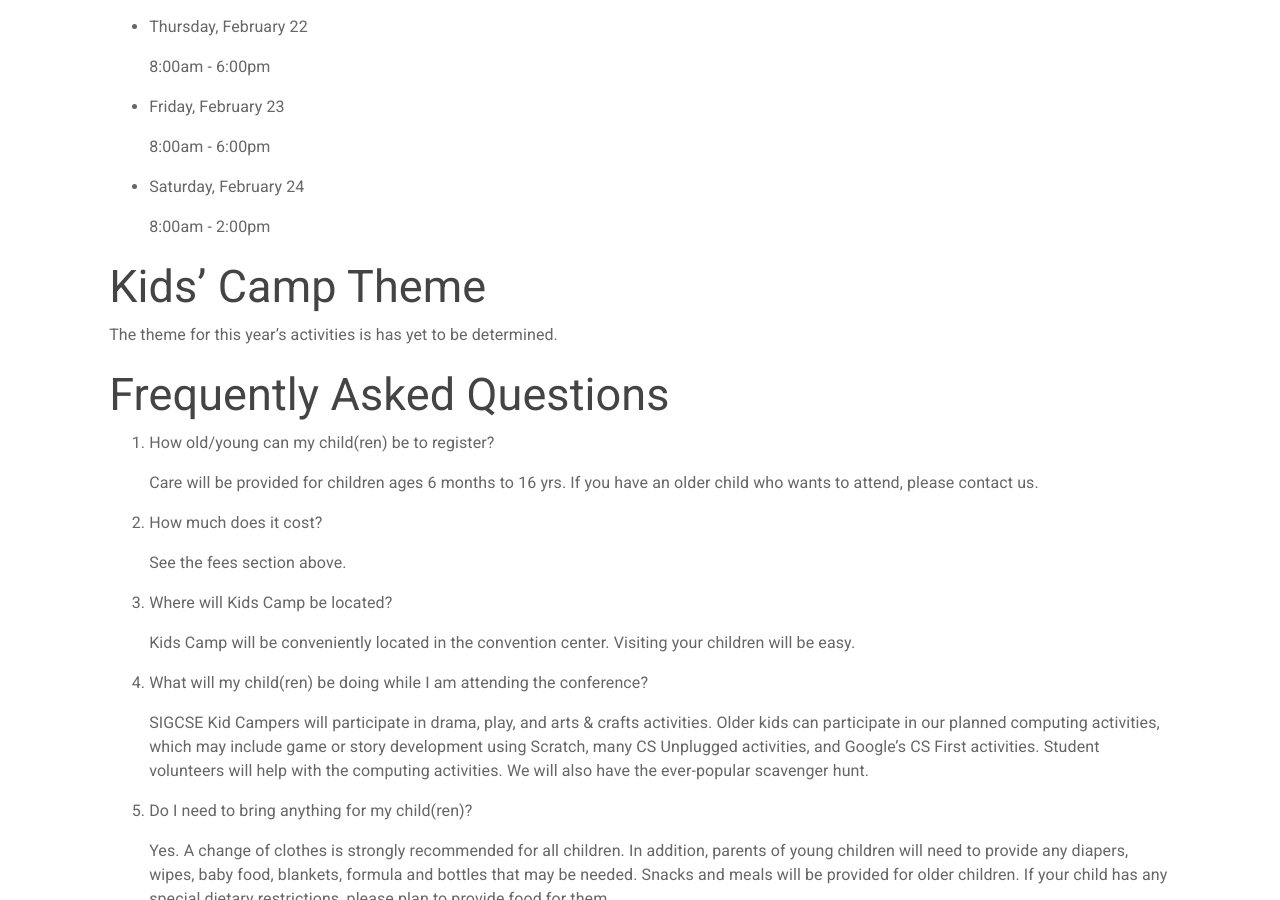
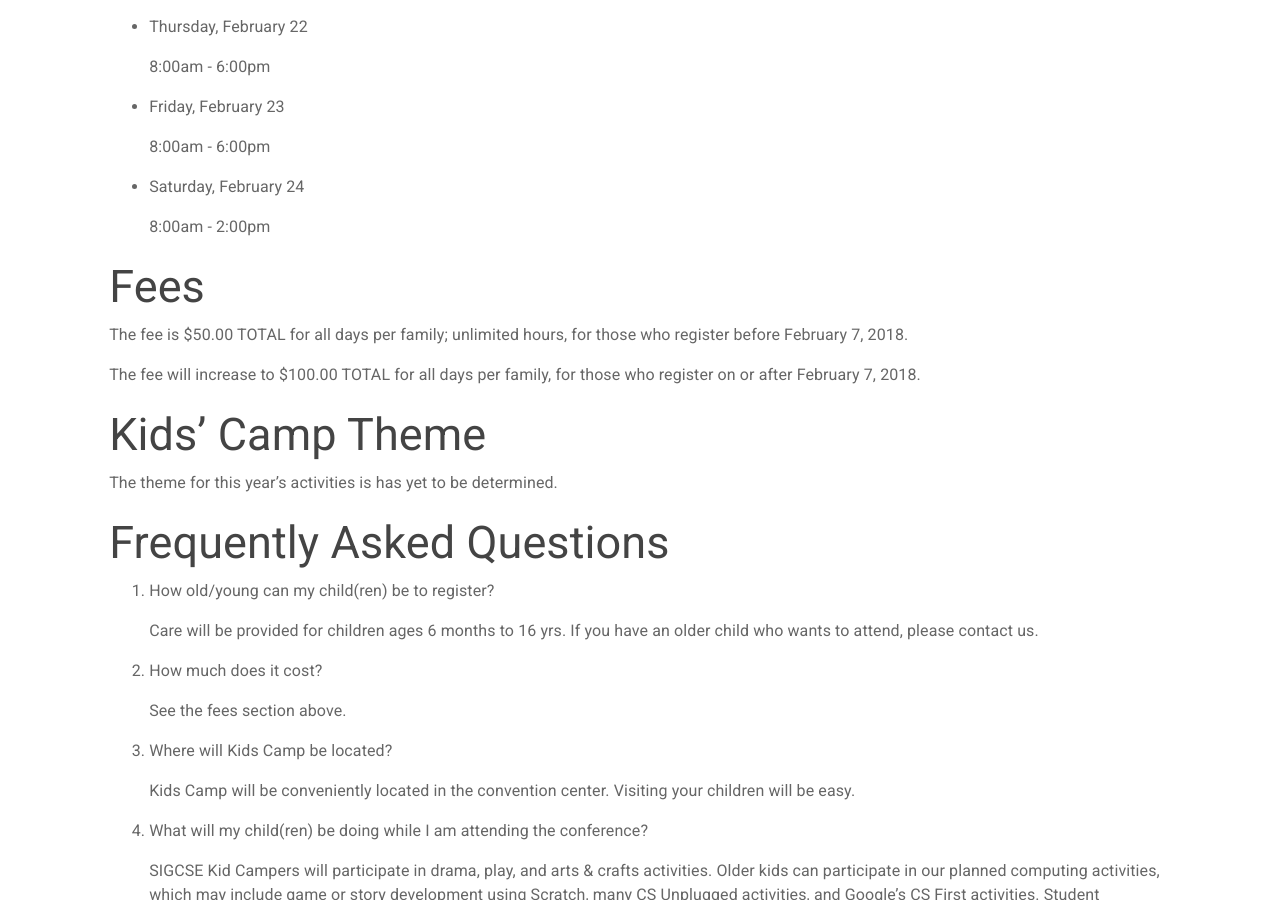
Before and after one commit to sigcsets/sigcse2018, a Jekyll site: the page built from attendees/kidscamp.md, in a window 1280 px wide and 900 px high, scrolled down 492 px. Built offline with Jekyll 4.4.1, drawn with Linux system fonts in a browser that asks for light colours.

Commit message:
kid's camp fees added

```diff
--- a/attendees/kidscamp.md
+++ b/attendees/kidscamp.md
@@ -39,15 +39,14 @@ Kids’ Camp Dates and Times:
 
     8:00am - 2:00pm
 
-<!--## Fees
+## Fees
 
-There is a registration fee of $100 for the first child, and $50 for each
-additional child.  This fee is non-refundable.  This fee covers all three days
-of childcare.  However, please register your child(ren) only for the days you
-plan to attend.
+The fee is $50.00 TOTAL for all days per family; unlimited hours, for those
+who register before February 7, 2018.
 
-There will be a late fee of **$5.00 for every 5 minutes** a parent is late
-in picking up his/her child at the end of a session.-->
+The fee will increase to $100.00 TOTAL for all days per family, for those
+who register on or after February 7, 2018.
+
 
 ## Kids' Camp Theme
 
```
